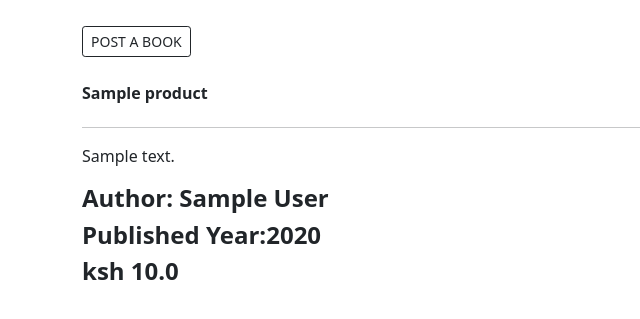
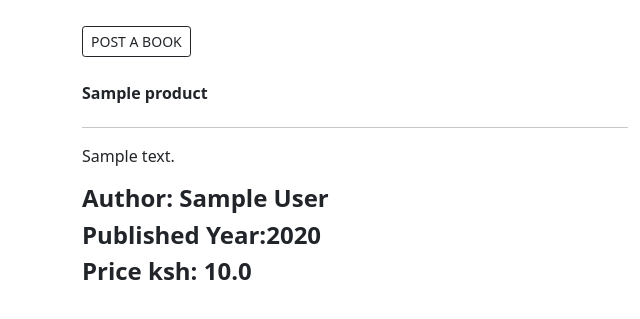
Before and after one commit to xamaan585/Book-App, a Django app: page / in a window 1280 px wide. Shown: the part 56-375 px from the top of the page, without its empty margins (0-640 px from the left). Run offline with Django 4.2, Linux system fonts and the light colour scheme; tables that the repository leaves empty hold one stand-in row (values such as "Sample post"); some libraries are stand-ins or nearby versions.

Commit message:
adding index.html

```diff
--- a/app/templates/index.html
+++ b/app/templates/index.html
@@ -10,7 +10,7 @@
     <br>
 		<div class="row">
 			{% for product in products %}
-			<div class="col-md-8">
+			<div class="col-md-6">
 				<img class="thumbnail" src="{{product.image.url}}">
 				<div class="box-element product">
 					<h6 style="display: inline-block;"><strong>{{product.name}}</strong></h6>
@@ -21,7 +21,7 @@
                     <br>
                     <h4 style="display: inline-block;"><strong>Published Year:{{product.year_published}}</strong></h4>
                     <br>
-					<h4 style="display: inline-block;"><strong>ksh {{product.price}}</strong></h4>
+					<h4 style="display: inline-block;"><strong>Price ksh: {{product.price}}</strong></h4>
 
 				</div>
 			</div>
```
